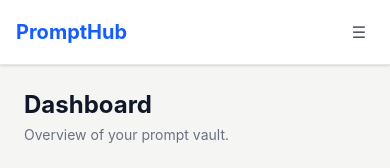
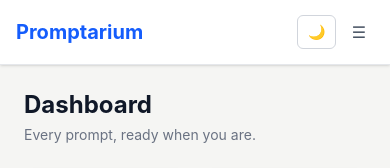
Before and after one commit to Chirag-DATA/Promptarium, a React (Vite) app: page / in a window 390 px wide. Shown: the top 168 px of the page. Built offline with nearby package versions, Linux system fonts and the light colour scheme.

Commit message:
Added updates

```diff
--- a/index.html
+++ b/index.html
@@ -1,11 +1,12 @@
 <!doctype html>
 <html lang="en">
   <head>
-    <meta charset="UTF-8" />
-    <link rel="icon" type="image/svg+xml" href="/favicon.svg" />
-    <meta name="viewport" content="width=device-width, initial-scale=1.0" />
-    <title>promptvault-ai</title>
-  </head>
+  <meta charset="UTF-8" />
+  <link rel="icon" type="image/svg+xml" href="/vite.svg" />
+  <meta name="viewport" content="width=device-width, initial-scale=1.0" />
+  <title>Promptarium — Every prompt, ready when you are.</title>
+  <meta name="description" content="Promptarium is where your AI prompts live — organized, searchable, and ready the moment you need them." />
+</head>
   <body>
     <div id="root"></div>
     <script type="module" src="/src/main.jsx"></script>
--- a/src/components/Navbar.jsx
+++ b/src/components/Navbar.jsx
@@ -7,6 +7,7 @@
   { label: "Prompts", to: "/prompts" },
   { label: "Favorites", to: "/favorites" },
   { label: "Categories", to: "/categories" },
+  { label: "Settings", to: "/settings" },
 ];
 
 const Navbar = () => {
@@ -24,11 +25,14 @@
   return (
     <nav className="w-full border-b border-gray-200 dark:border-gray-800 bg-white dark:bg-gray-900 shadow-sm px-4 sm:px-6 lg:px-8">
       <div className="mx-auto flex max-w-7xl items-center justify-between h-16">
-        <div className="flex items-center gap-2">
-          <span className="text-xl font-bold text-blue-600">
-            PromptHub
+        <NavLink to="/" className="flex flex-col justify-center">
+          <span className="text-xl font-bold text-blue-600 leading-tight">
+            Promptarium
           </span>
-        </div>
+          <span className="hidden sm:block text-[11px] text-gray-400 dark:text-gray-500 leading-tight -mt-0.5">
+            Every prompt, ready when you are.
+          </span>
+        </NavLink>
 
         <div className="hidden md:flex items-center gap-8">
           {NAV_LINKS.map((link) => (
@@ -59,24 +63,34 @@
             {theme === "dark" ? "☀️" : "🌙"}
           </button>
 
-           {/* Login?signup Button --> not working initially */}
-          {/* <button
+          <button
             type="button"
             className="rounded-md bg-blue-600 px-4 py-1.5 text-sm font-medium text-white hover:bg-blue-700 transition-colors"
           >
             Login
-          </button> */}
+          </button>
         </div>
+
+        <div className="md:hidden flex items-center gap-2">
+          <button
+            type="button"
+            onClick={toggleTheme}
+            aria-label="Toggle dark mode"
+            className="rounded-md border border-gray-300 dark:border-gray-700 px-2.5 py-1.5 text-sm text-gray-700 dark:text-gray-200 hover:bg-gray-50 dark:hover:bg-gray-800"
+          >
+            {theme === "dark" ? "☀️" : "🌙"}
+          </button>
 
           <button
             type="button"
             onClick={toggleMobileMenu}
-          className="md:hidden inline-flex items-center justify-center rounded-md p-2 text-gray-600 dark:text-gray-300 hover:bg-gray-100 dark:hover:bg-gray-800"
+            className="inline-flex items-center justify-center rounded-md p-2 text-gray-600 dark:text-gray-300 hover:bg-gray-100 dark:hover:bg-gray-800"
             aria-label="Toggle menu"
             aria-expanded={isMobileMenuOpen}
           >
             {isMobileMenuOpen ? "✕" : "☰"}
           </button>
+        </div>
       </div>
 
       {isMobileMenuOpen && (
--- a/src/pages/Dashboard.jsx
+++ b/src/pages/Dashboard.jsx
@@ -40,7 +40,7 @@
       <div>
         <h1 className="text-2xl font-bold text-gray-900 dark:text-white">Dashboard</h1>
         <p className="mt-1 text-sm text-gray-500 dark:text-gray-400">
-          Overview of your prompt vault.
+          Every prompt, ready when you are.
         </p>
       </div>
 
```
Also changed, not shown: 1 other file (tests, documents, lock files or other folders). Lines whose indentation alone changed are shown as unchanged.
